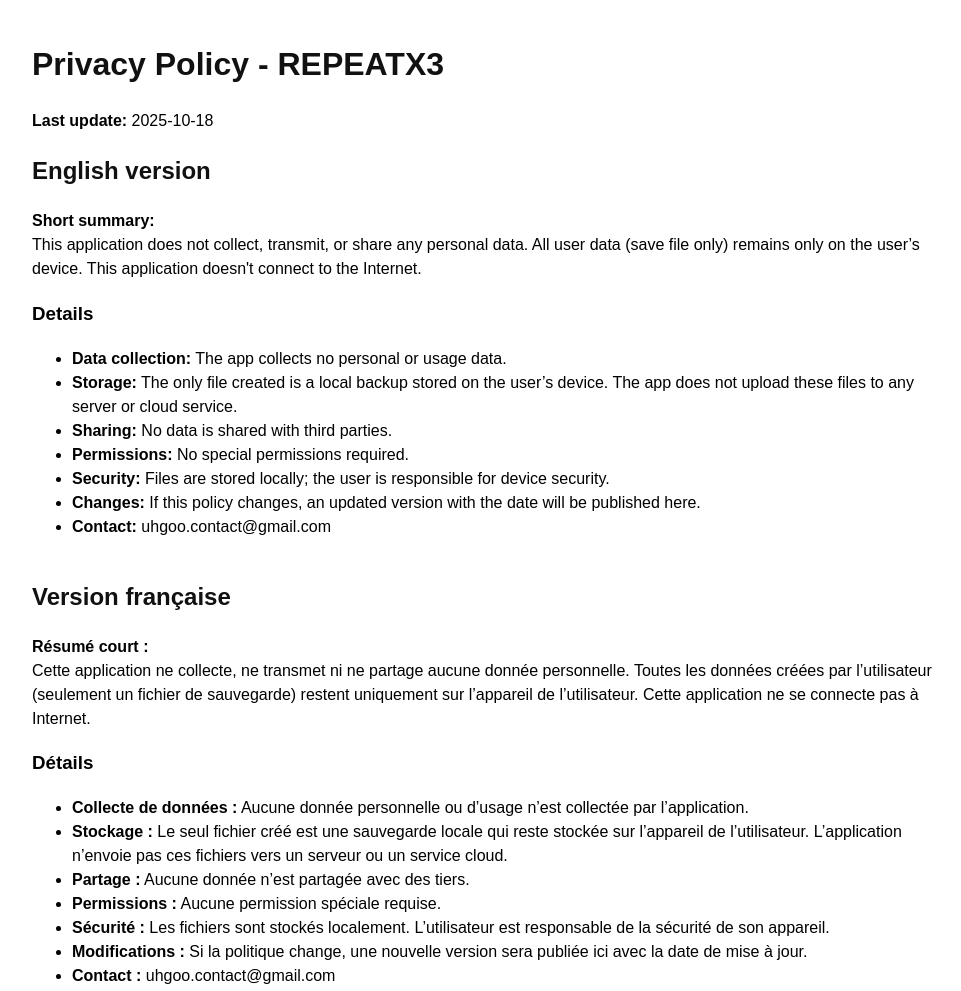
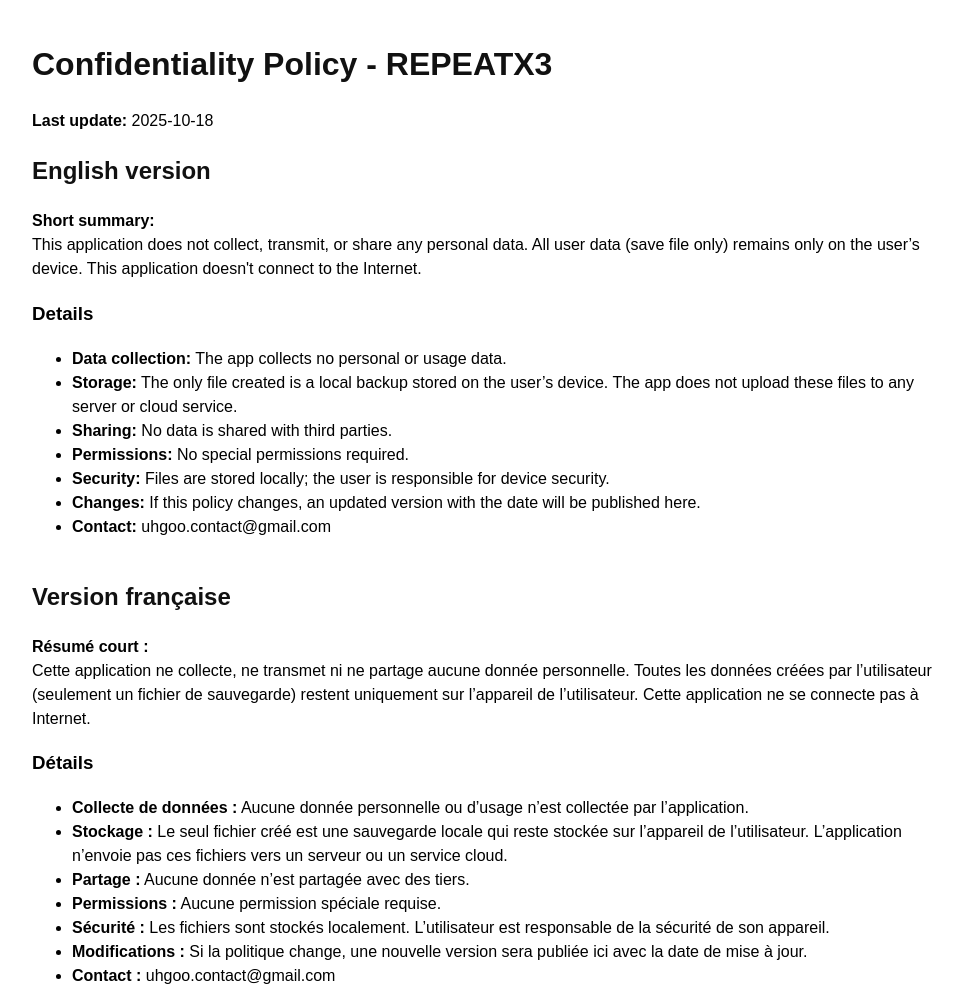
Before and after one commit to Uhgoo/privacy_info_repeatx3, a plain HTML site: page index.html in a window 1280 px wide. Shown: the top 991 px of the page, without its empty margins (158-1119 px from the left). Drawn offline with Linux system fonts and the light colour scheme.

Commit message:
Update index.html

```diff
--- a/index.html
+++ b/index.html
@@ -3,7 +3,7 @@
 <head>
   <meta charset="utf-8" />
   <meta name="viewport" content="width=device-width,initial-scale=1" />
-  <title>Privacy Policy - REPEATX3</title>
+  <title>Confidentiality Policy - REPEATX3</title>
   <style>
     body { font-family: Arial, sans-serif; max-width:900px; margin:40px auto; line-height:1.5; padding:0 16px; }
     h1,h2{ color:#111 }
@@ -11,7 +11,7 @@
     footer{ font-size:0.9rem; color:#666; margin-top:30px }
   </style>
 </head>
-  <h1>Privacy Policy - REPEATX3</h1>
+  <h1>Confidentiality Policy - REPEATX3</h1>
   <p><strong>Last update:</strong> 2025-10-18</p>
 
   <div class="lang" id="en">
```
